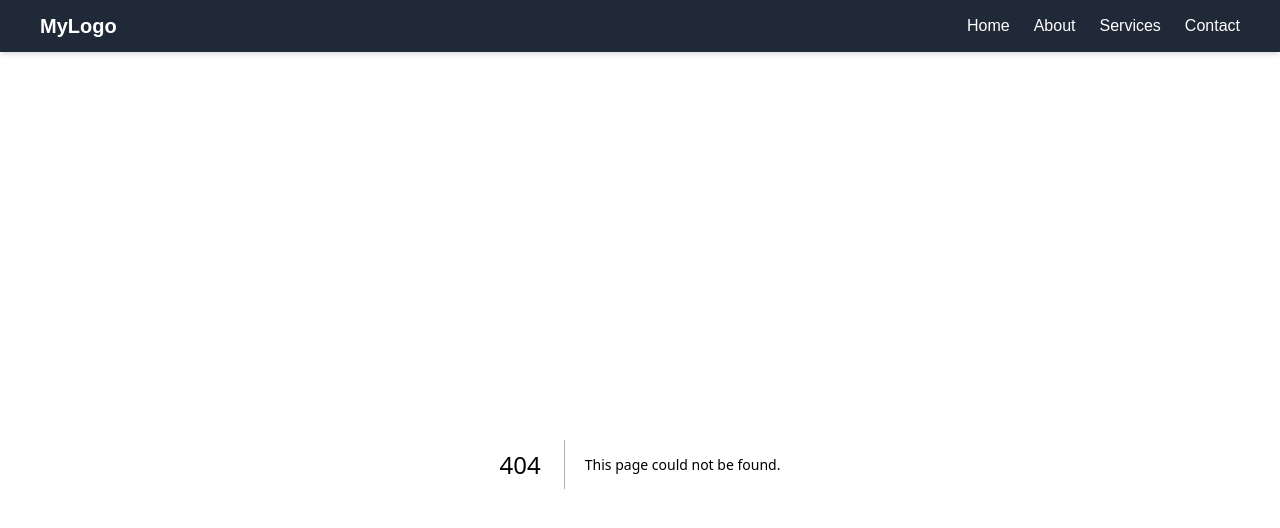
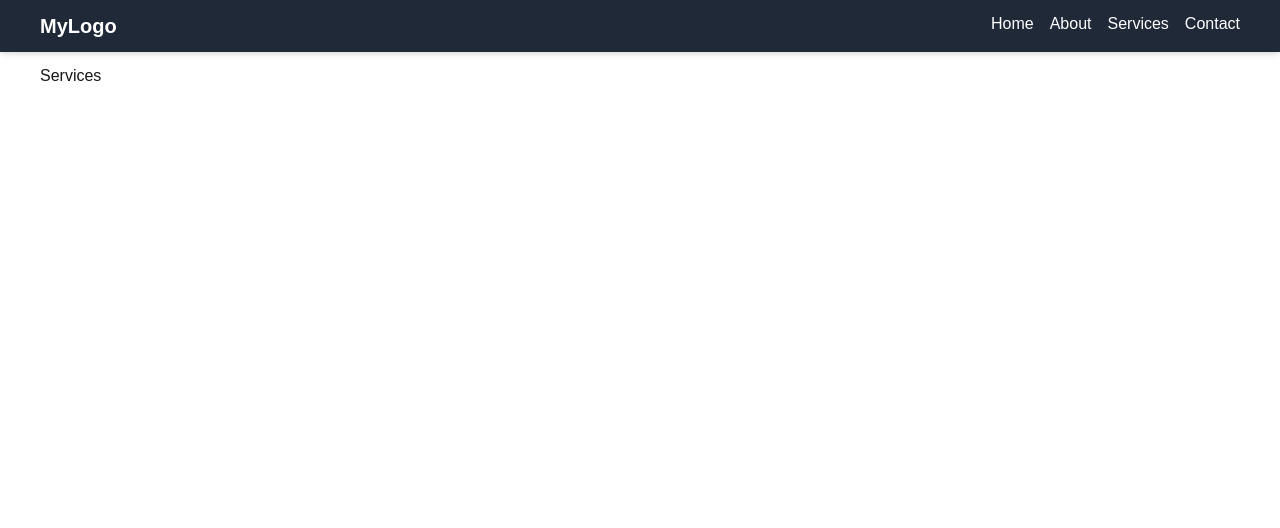
Before and after one commit to Github6432/job-portal, a Next.js app: page /services in a window 1280 px wide. Before the commit this address had no page. Shown: the top 528 px of the page. Built offline with nearby package versions, Linux system fonts and the light colour scheme.

Commit message:
add on hover property in navbar

```diff
--- a/src/app/components/Navbar.tsx
+++ b/src/app/components/Navbar.tsx
@@ -1,6 +1,6 @@
 // components/Navbar.tsx
 "use client";
-import { useState } from 'react';
+import { useEffect, useState } from 'react';
 import Link from 'next/link';
 
 const Navbar: React.FC = () => {
@@ -9,6 +9,18 @@ const Navbar: React.FC = () => {
   const toggleMenu = () => {
     setIsOpen(!isOpen);
   };
+
+  // Close menu when clicking outside
+  useEffect(() => {
+    const handleClickOutside = (event: MouseEvent) => {
+      if (isOpen && !(event.target as HTMLElement).closest('.navbar')) {
+        setIsOpen(false);
+      }
+    };
+
+    document.addEventListener('click', handleClickOutside);
+    return () => document.removeEventListener('click', handleClickOutside);
+  }, [isOpen]);
 
   return (
     <nav className="bg-gray-800  text-white px-4 py-3 shadow-md fixed top-0 left-0 w-full z-50">
@@ -19,20 +31,21 @@ const Navbar: React.FC = () => {
         </Link>
 
         {/* Menu items for desktop */}
-        <ul className="hidden md:flex space-x-6">
+        <ul className="hidden md:flex justify-center items-center space-x-4">
           <Link href="/">
-            <li className="hover:text-gray-400">Home</li>
+            <li className="hover:text-gray-400 flex items-center  border-b-4 border-transparent hover:border-red-700 transition duration-200">Home</li>
           </Link>
           <Link href="/about">
-            <li className="hover:text-gray-400">About</li>
+            <li className="hover:text-gray-400 flex items-center  border-b-4 border-transparent hover:border-red-700 transition duration-200">About</li>
           </Link>
           <Link href="/services">
-            <li className="hover:text-gray-400">Services</li>
+            <li className="hover:text-gray-400 flex items-center  border-b-4 border-transparent hover:border-red-700 transition duration-200">Services</li>
           </Link>
           <Link href="/contact">
-            <li className="hover:text-gray-400">Contact</li>
+            <li className="hover:text-gray-400 flex items-center  border-b-4 border-transparent hover:border-red-700 transition duration-200">Contact</li>
           </Link>
         </ul>
+
 
         {/* Mobile menu button */}
         <button
--- /dev/null
+++ b/src/app/contact/page.tsx
@@ -0,0 +1,9 @@
+import React from 'react'
+
+const Contact = () => {
+  return (
+    <div>Contact</div>
+  )
+}
+
+export default Contact
--- /dev/null
+++ b/src/app/services/page.tsx
@@ -0,0 +1,9 @@
+import React from 'react'
+
+const Services = () => {
+  return (
+    <div>Services</div>
+  )
+}
+
+export default Services
```
